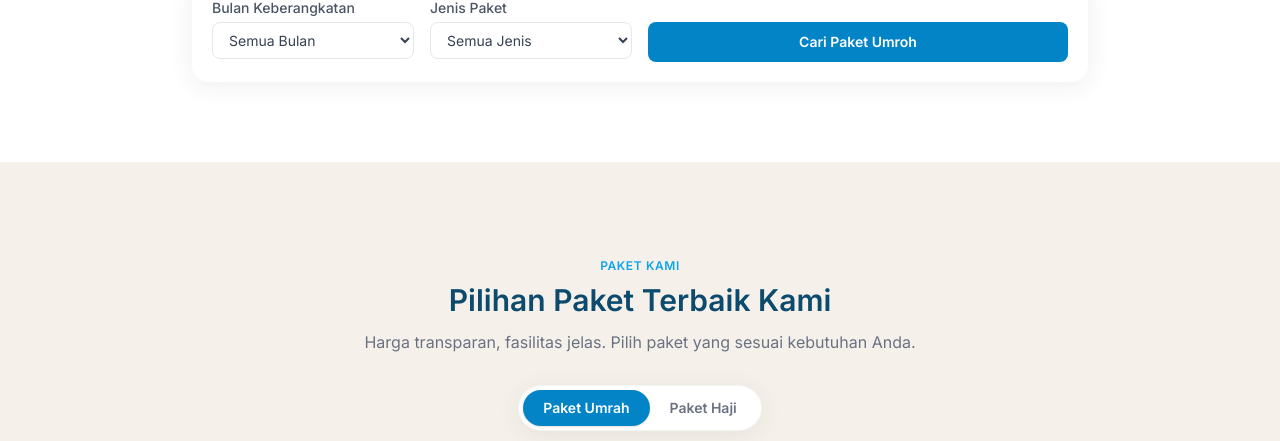
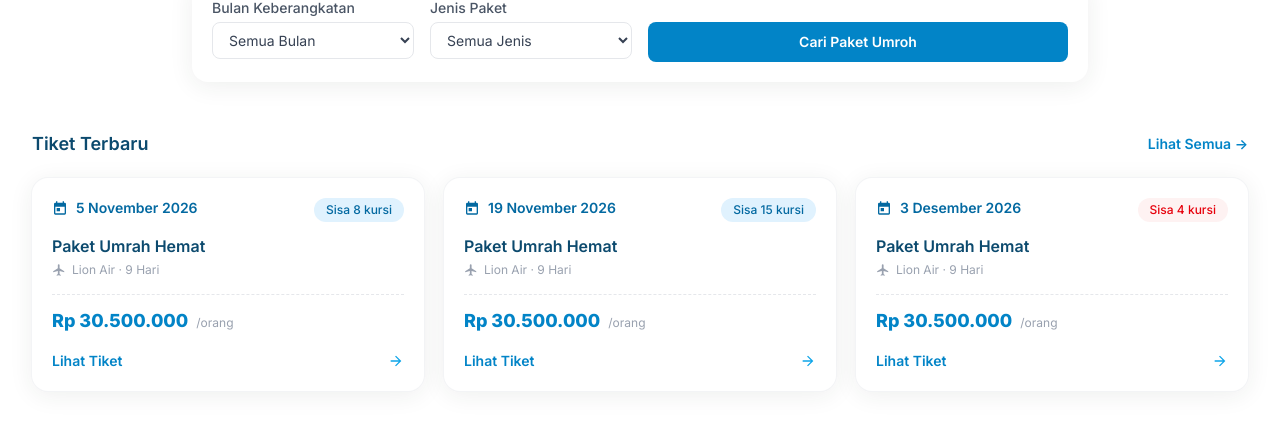
Before and after one commit to NanoKeboku/travel-umroh-agency, a React (Vite) app: page / in a window 1280 px wide. Shown: the part 1872-2313 px from the top of the page. Built offline with nearby package versions, Linux system fonts and the light colour scheme.

Commit message:
feat: kartu tiket terbaru di beranda (3 jadwal terdekat, gaya voucher) + tanggal terpilih di form pesan

```diff
--- a/src/components/home/PencarianTiket.tsx
+++ b/src/components/home/PencarianTiket.tsx
@@ -7,6 +7,7 @@
 import { motion } from 'framer-motion'
 import SectionHeading from '../ui/SectionHeading'
 import SearchWidget from '../paket/SearchWidget'
+import TiketTerbaru from './TiketTerbaru'
 import { staggerContainer, fadeUp, viewportOnce } from './anim'
 import { PAKET_UMRAH } from '../../data/paket'
 
@@ -35,6 +36,9 @@ function PencarianTiket() {
         >
           <SearchWidget paket={PAKET_UMRAH} />
         </motion.div>
+
+        {/* Kartu tiket terbaru (voucher) — 3 jadwal terdekat */}
+        <TiketTerbaru />
       </div>
     </section>
   )
--- /dev/null
+++ b/src/components/home/TiketTerbaru.tsx
@@ -0,0 +1,125 @@
+/**
+ * TiketTerbaru — kartu tiket (voucher) paling baru di Beranda
+ * Menampilkan 3 jadwal keberangkatan terdekat dari semua paket umrah.
+ * Klik kartu → halaman tiket detail dengan tanggal itu sudah terpilih
+ * di form pesan (?tanggal=...).
+ */
+import { motion } from 'framer-motion'
+import { Link } from 'react-router-dom'
+import Icon from '../ui/Icon'
+import Badge from '../ui/Badge'
+import { fadeUp, viewportOnce } from './anim'
+import { PAKET_UMRAH } from '../../data/paket'
+import type { Paket, JadwalUmrah } from '../../data/paket'
+import { formatRupiah } from '../../utils/format'
+
+interface TiketEntry {
+  paket: Paket
+  jadwal: JadwalUmrah
+}
+
+const BULAN_ID = [
+  'Januari', 'Februari', 'Maret', 'April', 'Mei', 'Juni',
+  'Juli', 'Agustus', 'September', 'Oktober', 'November', 'Desember',
+]
+
+/** "5 November 2026" -> timestamp (parser manual biar aman di semua engine) */
+function parseTanggal(t: string): number {
+  const [d, b, y] = t.split(' ')
+  const m = BULAN_ID.indexOf(b)
+  if (m < 0) return 0
+  return new Date(Number(y), m, Number(d)).getTime()
+}
+
+/** Semua jadwal dari semua paket umrah, urutkan terdekat, ambil 3 */
+function tiketTerbaru(): TiketEntry[] {
+  const semua: TiketEntry[] = PAKET_UMRAH.flatMap((paket) =>
+    (paket.keberangkatan ?? []).map((jadwal) => ({ paket, jadwal })),
+  )
+  return semua
+    .filter((t) => parseTanggal(t.jadwal.tanggal) > 0)
+    .sort((a, b) => parseTanggal(a.jadwal.tanggal) - parseTanggal(b.jadwal.tanggal))
+    .slice(0, 3)
+}
+
+function TiketTerbaru() {
+  const tiket = tiketTerbaru()
+
+  if (tiket.length === 0) return null
+
+  return (
+    <div className="mt-12">
+      <div className="flex items-center justify-between">
+        <h3 className="text-lg font-bold text-brand-900">Tiket Terbaru</h3>
+        <Link
+          to="/paket-umrah"
+          className="text-sm font-semibold text-brand-600 transition-colors hover:text-brand-700"
+        >
+          Lihat Semua →
+        </Link>
+      </div>
+
+      <div className="mt-5 grid gap-5 sm:grid-cols-2 lg:grid-cols-3">
+        {tiket.map(({ paket, jadwal }) => {
+          const harga = jadwal.hargaQuad ?? paket.hargaQuad ?? paket.harga
+          const tanggalLabel = new Date(parseTanggal(jadwal.tanggal)).toLocaleDateString(
+            'id-ID',
+            { day: 'numeric', month: 'long', year: 'numeric' },
+          )
+          const link = `/paket-umrah/${paket.id}?tanggal=${encodeURIComponent(jadwal.tanggal)}`
+
+          return (
+            <motion.div key={`${paket.id}-${jadwal.tanggal}`} variants={fadeUp} initial="hidden" whileInView="show" viewport={viewportOnce}>
+              <Link
+                to={link}
+                className="group flex h-full flex-col rounded-2xl bg-white p-5 shadow-soft ring-1 ring-gray-100 transition-all hover:-translate-y-1 hover:shadow-xl"
+              >
+                {/* Header voucher: tanggal + sisa kursi */}
+                <div className="flex items-start justify-between gap-2">
+                  <div className="flex items-center gap-2 text-sm font-semibold text-brand-700">
+                    <Icon name="calendar" className="h-4 w-4" />
+                    {tanggalLabel}
+                  </div>
+                  <Badge
+                    className={
+                      jadwal.sisaKuota <= 5
+                        ? 'bg-red-50 text-red-600'
+                        : 'bg-brand-50 text-brand-700'
+                    }
+                  >
+                    Sisa {jadwal.sisaKuota} kursi
+                  </Badge>
+                </div>
+
+                {/* Isi tiket */}
+                <h4 className="mt-3 text-base font-bold text-brand-900 group-hover:text-brand-700">
+                  {paket.nama}
+                </h4>
+                <p className="mt-1 flex items-center gap-1.5 text-xs text-gray-400">
+                  <Icon name="plane" className="h-3.5 w-3.5" />
+                  {paket.maskapai} · {paket.durasi}
+                </p>
+
+                {/* Harga */}
+                <div className="mt-4 flex items-baseline gap-2 border-t border-dashed border-gray-200 pt-3">
+                  <p className="text-lg font-extrabold text-brand-600">{formatRupiah(harga)}</p>
+                  <span className="text-xs text-gray-400">/orang</span>
+                </div>
+
+                {/* CTA */}
+                <div className="mt-4 flex items-center justify-between">
+                  <span className="text-sm font-semibold text-brand-600 group-hover:underline">
+                    Lihat Tiket
+                  </span>
+                  <Icon name="arrowRight" className="h-4 w-4 text-brand-500 transition-transform group-hover:translate-x-1" />
+                </div>
+              </Link>
+            </motion.div>
+          )
+        })}
+      </div>
+    </div>
+  )
+}
+
+export default TiketTerbaru
--- a/src/components/paket/PesanPaketForm.tsx
+++ b/src/components/paket/PesanPaketForm.tsx
@@ -14,6 +14,8 @@ import { formatRupiah, waLink } from '../../utils/format'
 
 interface PesanPaketFormProps {
   paket: Paket
+  /** Tanggal yang sudah terpilih (mis. dari kartu voucher: ?tanggal=...) */
+  initialTanggal?: string
 }
 
 const KAMAR = [
@@ -27,7 +29,7 @@ type KamarKey = (typeof KAMAR)[number]['key']
 const SELECT_CLS =
   'w-full rounded-lg border border-gray-200 px-3 py-2 text-sm text-gray-700 focus:border-brand-500 focus:outline-none'
 
-function PesanPaketForm({ paket }: PesanPaketFormProps) {
+function PesanPaketForm({ paket, initialTanggal }: PesanPaketFormProps) {
   const durasiList = paket.durasiList ?? [paket.durasi]
   const bandaraList = paket.bandara ?? ['Soekarno-Hatta (CGK)']
   const jadwalList = paket.keberangkatan ?? []
@@ -35,7 +37,12 @@ function PesanPaketForm({ paket }: PesanPaketFormProps) {
 
   const [programHari, setProgramHari] = useState(durasiList[0])
   const [bandara, setBandara] = useState(bandaraList[0])
-  const [tanggal, setTanggal] = useState(jadwalList[0]?.tanggal ?? '')
+  const [tanggal, setTanggal] = useState(
+    () =>
+      jadwalList.find((j) => j.tanggal === initialTanggal)?.tanggal ??
+      jadwalList[0]?.tanggal ??
+      '',
+  )
   const [tambahan, setTambahan] = useState(tambahanList[0]?.label ?? 'Tanpa Tiket Domestik')
   const [jumlah, setJumlah] = useState<Record<KamarKey, number>>({
     hargaQuad: 0,
--- a/src/pages/PaketUmrahDetail.tsx
+++ b/src/pages/PaketUmrahDetail.tsx
@@ -5,7 +5,7 @@
  * Menu Fasilitas / Persyaratan / Itinerary / Penerbangan / S&K
  * pakai Accordion (bisa dibuka-tutup). Form pesan sticky di kanan.
  */
-import { Link, useParams } from 'react-router-dom'
+import { Link, useParams, useSearchParams } from 'react-router-dom'
 import { PAKET_UMRAH, PAKET_HAJI } from '../data/paket'
 import type { PenerbanganLeg } from '../data/paket'
 import Badge from '../components/ui/Badge'
@@ -50,6 +50,8 @@ function PenerbanganTabel({ judul, legs }: { judul: string; legs?: PenerbanganLe
 
 function PaketUmrahDetail() {
   const { slug } = useParams()
+  const [searchParams] = useSearchParams()
+  const tanggalParam = searchParams.get('tanggal') ?? undefined
   const paket = [...PAKET_UMRAH, ...PAKET_HAJI].find((p) => p.id === slug)
 
   if (!paket) {
@@ -241,7 +243,7 @@ function PaketUmrahDetail() {
 
         {/* Form pesan paket (sticky di desktop) */}
         <div id="pesan" className="lg:sticky lg:top-24 lg:self-start">
-          <PesanPaketForm paket={paket} />
+          <PesanPaketForm paket={paket} initialTanggal={tanggalParam} />
         </div>
       </div>
     </section>
```
